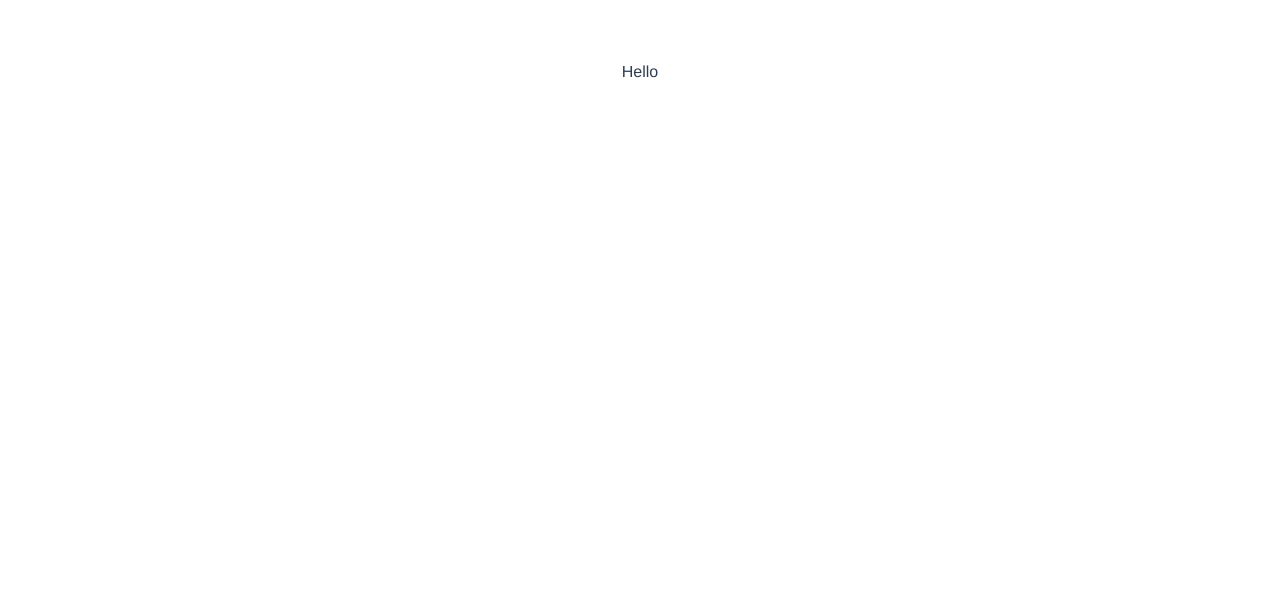
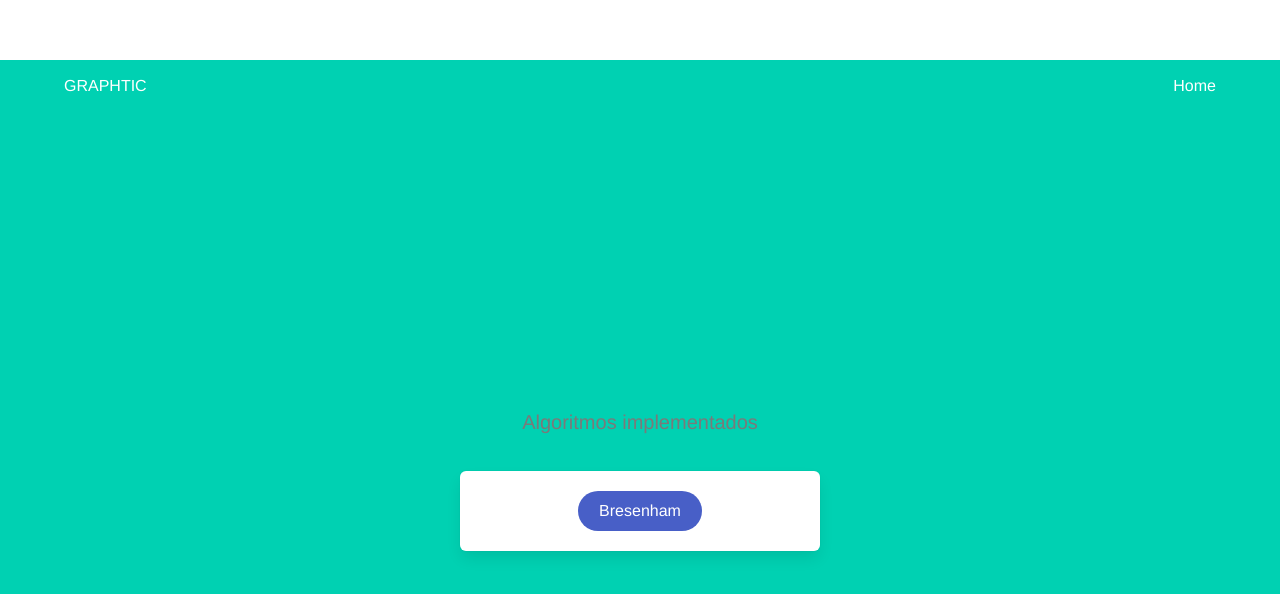
Before and after one commit to leochrisis/graphtic, a Vue app: page /#/ in a window 1280 px wide. Shown: the top 594 px of the page. Built offline with nearby package versions, Linux system fonts and the light colour scheme.

Commit message:
Setup home component

```diff
--- a/src/components/home.vue
+++ b/src/components/home.vue
@@ -1,11 +1,28 @@
 <template>
   <div>
-    Hello
+    <section class="hero is-primary is-fullheight">
+      <div class="hero-head">
+        <navbar></navbar>
+      </div>
+      <div class="hero-body">
+        <div class="container has-text-centered">
+          <p class="subtitle has-text-grey">Algoritmos implementados</p>
+          <div class="column is-4 is-offset-4">
+            <div class="box">
+              <router-link to="/bresenham" class="button is-link is-rounded">Bresenham</router-link>
+            </div>
+          </div>
+        </div>
+      </div>
+    </section>
   </div>
 </template>
 
 <script type="text/javascript">
-  export default {
-    name: 'Home'
-  }
+import Navbar from './navbar.vue'
+export default {
+  name: 'Home',
+
+  components: {Navbar}
+}
 </script>
```
